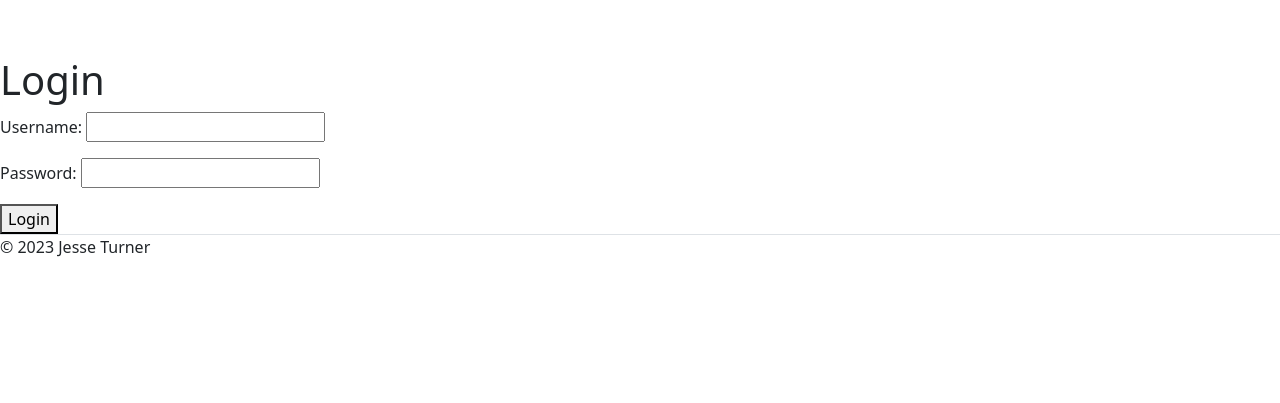
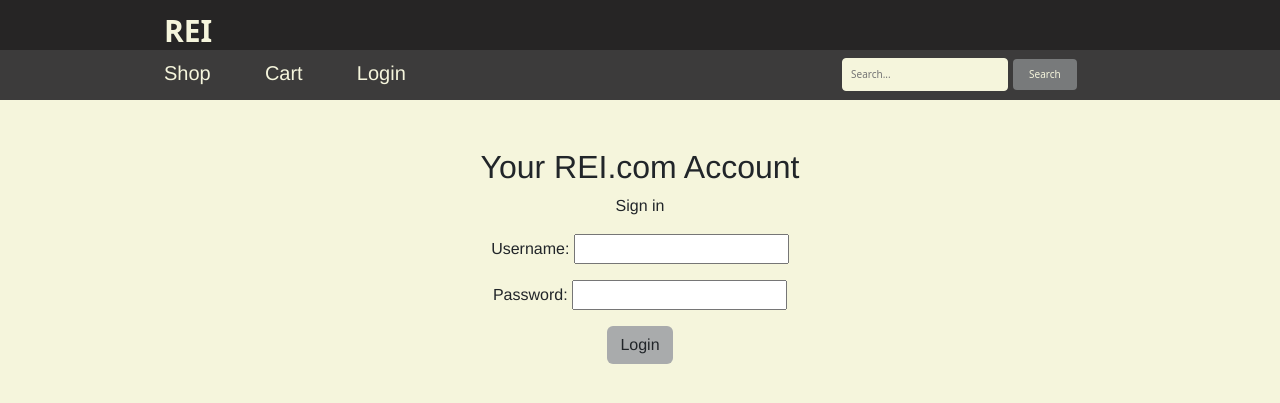
Before and after one commit to jesseturner21/LoginDjango, a Django app: page /login/ in a window 1280 px wide. Shown: the top 403 px of the page. Run offline with Django 4.2, Linux system fonts and the light colour scheme.

Commit message:
Frontend of home and login page. Nav bar funtionality for 'REI' button and 'Login' button.

```diff
--- /dev/null
+++ b/Login/static/css/styles.css
@@ -0,0 +1,183 @@
+
+/* Main background color */
+body
+{
+    background-color: beige;
+    overflow-x: hidden;
+    overflow-y: hidden;
+}
+/* --------------------------------- */
+/* ----------Top Menu Bar----------- */
+/* --------------------------------- */
+.top_menu_bar
+{
+    height: 100px;
+    position: fixed;
+    top: 0;
+    width: 100%;
+    background-color: rgb(38, 37, 37)
+}
+.top_menu_bar_inner ul
+{
+    list-style: none;
+}
+.top_menu_bar_inner ul li
+{
+    display: inline-block;
+}
+.top_menu_bar_inner ul li a
+{
+    font-size: 30px;
+    font-weight: 600;
+    margin-left: 10px;
+    color: beige;
+    margin-left: 50px;
+    margin-top: 5px;
+}
+.top_menu_bar_inner ul li a
+{
+    text-decoration: none;
+}
+/* --------------------------------- */
+/* -------Second Top Menu Bar------- */
+/* --------------------------------- */
+.second_top_menu_bar
+{
+    height: 50px;
+    position: fixed;
+    top: 50px;
+    width: 100%;
+    background-color: rgb(60, 59, 59);
+}
+.second_top_menu_bar_inner ul
+{
+    list-style: none;
+}
+.second_top_menu_bar_inner ul li
+{
+    display: inline-block;
+}
+.second_top_menu_bar_inner ul li a
+{
+    font-size: 20px;
+    font-family:'Franklin Gothic Medium', 'Arial Narrow', Arial, sans-serif;
+    margin-left: 10px;
+    color: beige;
+    margin-left: 50px;
+    margin-top: 10px;
+}
+.second_top_menu_bar_inner ul li a
+{
+    text-decoration: none;
+}
+/* --------------------------------- */
+/* ---------Image format------------ */
+/* --------------------------------- */
+
+.image-container img
+{
+    margin-top: 43px;
+    width: 100%;
+    height: 600px;
+    filter: brightness(70%);
+}
+/* --------------------------------- */
+/* ---Message on bottom of screen-=- */
+/* --------------------------------- */
+.text-overlay
+{
+    position: absolute;
+    top: 90%;
+    left: 50%;
+    transform: translate(-50%, -50%);
+    text-align: center;
+    color: beige; /* Text color */
+}
+.text-overlay h2
+{
+    font-size: 50px;
+    margin-bottom: 10px;
+}
+.text-overlay p
+{
+    font-size: 25px;
+    margin: 0;
+}
+/* --------------------------------- */
+/* ----------Search Bar------------- */
+/* --------------------------------- */
+.search-container
+{
+    display: flex;
+    align-items: center;
+}
+
+#search-input
+{
+    padding: 8px;
+    font-size: 10px;
+    border: 1px solid beige;
+    border-radius: 4px;
+    margin-right: 5px;
+    background-color: beige; /* Set background color */
+}
+
+#search-button
+{
+    padding: 8px 16px;
+    font-size: 10px;
+    background-color: #787a7b;
+    color: beige;
+    border: none;
+    border-radius: 4px;
+    cursor: pointer;
+}
+
+#search-button:hover
+{
+    background-color: beige;
+}
+
+/* --------------------------------- */
+/* ----------Login Page------------- */
+/* --------------------------------- */
+.login-form
+{
+    margin-top: 100px;
+    background-color: beige;
+    border-color: beige;
+}
+.login-form-big-text
+{
+    font-family: 'Franklin Gothic Medium', 'Arial Narrow', Arial, sans-serif;
+    text-align: center;
+}
+.login-form-body
+{
+    background-color: beige;
+    text-align: center;
+}
+.login-form-header
+{
+    background-color: beige;
+}
+.login-form-button
+{
+    background-color: #a9abac;
+    font-family: 'Franklin Gothic Medium', 'Arial Narrow', Arial, sans-serif;
+
+}
+.login-form-small-text
+{
+    text-align: center;
+    font-family: 'Franklin Gothic Medium', 'Arial Narrow', Arial, sans-serif;
+}
+.login-form-border
+{
+    background-color: beige;
+}
+.mb-3
+{
+    text-align: center;
+    font-family: 'Franklin Gothic Medium', 'Arial Narrow', Arial, sans-serif;
+}
--- a/Login/templates/base.html
+++ b/Login/templates/base.html
@@ -1,74 +1,67 @@
 <!DOCTYPE html>
 <html lang="en">
   <head>
+    <meta charset="UTF-8">
+    <meta name="viewport" content="width=device-width, initial-scale=1.0">
+    <title>{% block title %}REI{% endblock %}</title>
+    <!-- Bootstrap CDN -->
+    <link rel="stylesheet" href="https://cdn.jsdelivr.net/npm/bootstrap@5.3.2/dist/css/bootstrap.min.css" integrity="sha384-T3c6CoIi6uLrA9TneNEoa7RxnatzjcDSCmG1MXxSR1GAsXEV/Dwwykc2MPK8M2HN" crossorigin="anonymous">
+    <script src="https://cdn.jsdelivr.net/npm/bootstrap@5.3.2/dist/js/bootstrap.min.js" integrity="sha384-BBtl+eGJRgqQAUMxJ7pMwbEyER4l1g+O15P+16Ep7Q9Q+zqX6gSbd85u4mG4QzX+" crossorigin="anonymous"></script>
+    <script src="https://cdn.jsdelivr.net/npm/bootstrap@5.3.2/dist/js/bootstrap.bundle.min.js" integrity="sha384-C6RzsynM9kWDrMNeT87bh95OGNyZPhcTNXj1NW7RuBCsyN/o0jlpcV8Qyq46cDfL" crossorigin="anonymous"></script>
     {% load static %}
-    <meta charset="UTF-8" />
-    <meta name="viewport" content="width=device-width, initial-scale=1.0" />
-    <title>{% block title %}Default Title{% endblock %}</title>
-    <link
-          href="https://cdn.jsdelivr.net/npm/bootstrap@5.3.2/dist/css/bootstrap.min.css"
-          rel="stylesheet"
-          integrity="sha384-T3c6CoIi6uLrA9TneNEoa7RxnatzjcDSCmG1MXxSR1GAsXEV/Dwwykc2MPK8M2HN"
-          crossorigin="anonymous"
-        />
-    <script src="https://cdn.jsdelivr.net/npm/bootstrap@5.3.2/dist/js/bootstrap.bundle.min.js" integrity="sha384-C6RzsynM9kWDrMNeT87bh95OGNyZPhcTNXj1NW7RuBCsyN/o0jlpcV8Qyq46cDfL" crossorigin="anonymous"></script>
-    <script src="{% static 'js/script.js' %}"></script>
-    <link href="{% static 'css/styles.css' %}" rel="stylesheet" type="text/css" />
+    <link rel="stylesheet" type="text/css" href="{% static '/css/styles.css/' %}"/>
+
   </head>
   <body>
-      <!-- nav bar -->
-      <nav class="navbar navbar-expand-lg navbar-dark">
-        <div class="container">
-          <a class="navbar-brand nav-item" href="/">Login</a>
-          <button
-            class="navbar-toggler"
-            type="button"
-            data-bs-toggle="collapse"
-            data-bs-target="#navbarNav"
-            aria-controls="navbarNav"
-            aria-expanded="false"
-            aria-label="Toggle navigation"
-          >
-            <span class="navbar-toggler-icon"></span>
-          </button>
-          <div class="collapse navbar-collapse" id="navbarNav">
-            <ul class="navbar-nav ml-auto navbar-list">
-              <li class="nav-item">
-                <a class="nav-link" href="/#About">About</a>
-              </li>
-              <li class="nav-item">
-                <a class="nav-link" href="#Contact">Contact</a>
-              </li>
-              <li class="nav-item">
-                <a class="nav-link" href="/blog">Blog</a>
-              </li>
-            </ul>
+     <!-- Top  Header -->
+    <div class="top_menu_bar pt-2 pb-2 bg-color">
+      <div class="container">
+        <div class="row">
+          <div class="row align-items-center justify-content-between">
+          <div class="col-lg-8 col-sm-8">
+            <div class="top_menu_bar_inner">
+              <ul>
+                <li><a href="{% url 'home' %}">REI</a></li>
+              </ul>
+            </div>
+            </div>
           </div>
         </div>
-      </nav>
+      </div>
+    </div>
+    <!-- End of top  Header -->
+    <!---Second top menu bar--->
+    <div class="second_top_menu_bar pt-2 pb-2 bg-color">
+      <div class="container">
+        <div class="row">
+            <div class="col-lg-8 col-sm-8">
+              <div class="second_top_menu_bar_inner">
+                <ul>
+                  <li><a href="#">Shop</a></li>
+                  <li><a href="#">Cart</a></li>
+                  <li><a href="{% url 'login' %}">Login</a></li>
+                </ul>
+              </div>
+          </div>
+          <!-- Search Bar -->
+          <div class="col-lg-4 col-sm-12 text-right">
+            <div class="search-container mr-4">
+              <input type="text" placeholder="Search..." id="search-input">
+              <button type="submit" id="search-button">Search</button>
+            </div>
+          </div>
+          <!-- End of Search Bar -->
+        </div>
+      </div>
+    </div>
+    <!---End of second top menu bar--->
+    <!-- Content Section -->
+    <div class="container">
+      <div class="content">
+        {% block content %}
+        {% endblock %}
+      </div>
+    </div>
+    <!-- End of Content Section -->
 
-    <main>
-      {% block content %}
-      <h1>this is default Content</h1>
-      {% endblock %}
-    </main>
-    <div id="Spacer"></div>
-    <footer id="Contact"
-      class="border-top"
-    >
-    <div class="containter">
-
-      <div class="row">
-        <div class="col text-start">
-            {% comment %} TODO:add your names {% endcomment %}
-          <span>© 2023 Jesse Turner</span>
-        </div>
-    </div>
-
-  </div>
-
-    </footer>
-
-    <!-- Add your JavaScript links here -->
-  </body>
 </html>
--- a/Login/templates/login.html
+++ b/Login/templates/login.html
@@ -1,14 +1,39 @@
 {% extends "base.html" %}
+
 {% block title %}Login{% endblock %}
+
 {% block content %}
-{% load static %}
-{% if form.errors %}
-<p>Your username and password didn't match. Please try again.</p>
-{% endif %}
-<h1>Login</h1>
-<form method="post">
-    {% csrf_token %}
-    {{ form.as_p }}
-    <button type="submit">Login</button>
-</form>
+<div class="login-form">
+    <div class="container">
+        <div class="row justify-content-center">
+            <div class="col-md-6">
+                <div class="login-form-border mt-5">
+                    <div class="login-form-header">
+                        <h2 class="login-form-big-text">Your REI.com Account</h2>
+                        <p class="login-form-small-text">Sign in</p>
+                    </div>
+                    <div class="login-form-body">
+                        {% if form.errors %}
+                        <div class="alert alert-danger">
+                            <p>Your username and password did not match. Please try again.</p>
+                        </div>
+                        {% endif %}
+                        <form method="post">
+                            {% csrf_token %}
+                            <div class="mb-3">
+                                {{ form.username.label_tag }}
+                                {{ form.username }}
+                            </div>
+                            <div class="mb-3">
+                                {{ form.password.label_tag }}
+                                {{ form.password }}
+                            </div>
+                            <button type="submit" class="btn login-form-button">Login</button>
+                        </form>
+                    </div>
+                </div>
+            </div>
+        </div>
+    </div>
+</div>
 {% endblock %}
--- a/Login/views.py
+++ b/Login/views.py
@@ -5,9 +5,8 @@
 from .models import User
 from django.contrib import messages
 
-
 def home(request):
-    return render(request, "index.html")
+    return render(request, 'index.html')
 
 
 def login_view(request):
```
Also changed, not shown: Login/templates/index.html (+17 -2 lines), LoginDjango/settings.py (+5 -3 lines), Login/css/styles.css (deleted), Login/static/images/logo.png (added), Login/static/images/tree.png (added).
